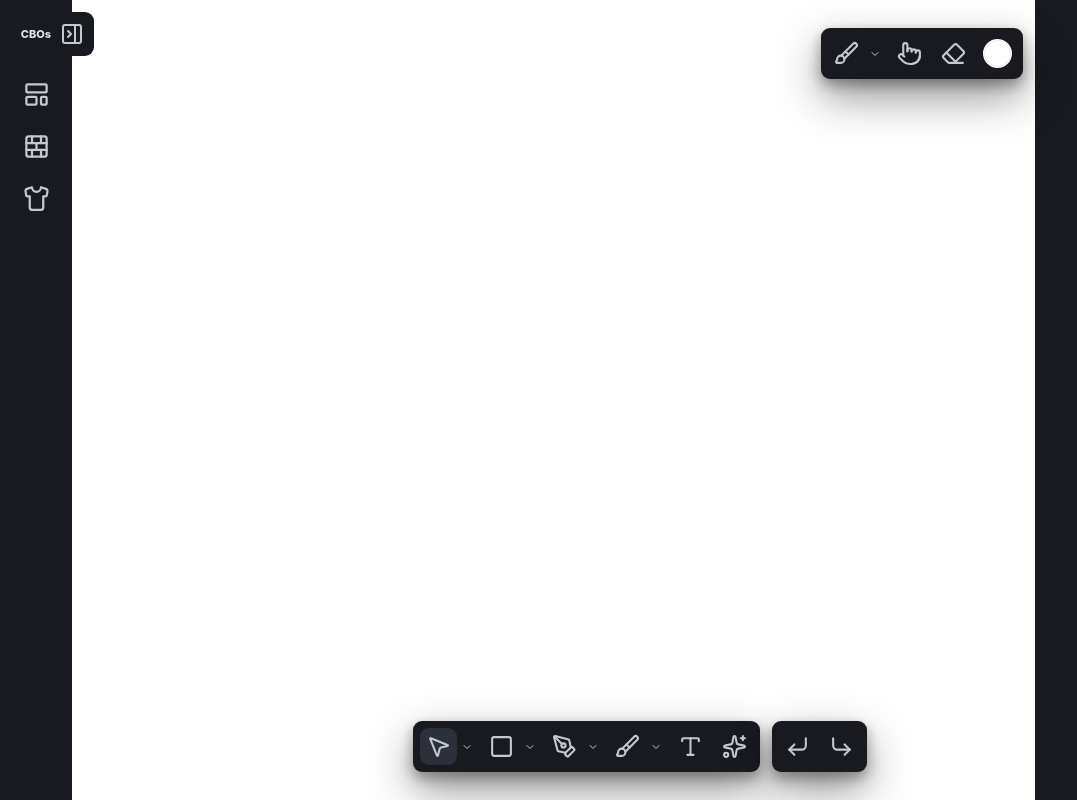
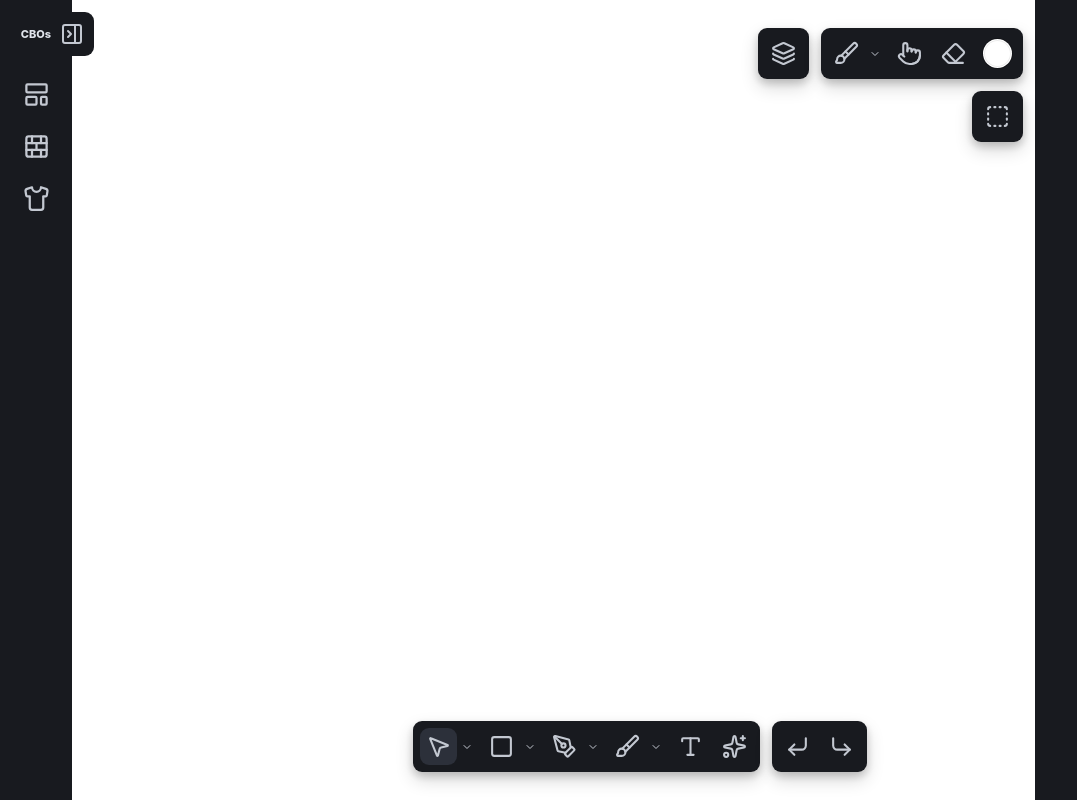
Before and after one commit to micheal44mic/2deditorcbo, a plain HTML site: page index.html in a window 1280 px wide. Shown: the whole page, without its empty margins (0-1077 px from the left). Drawn offline with Linux system fonts and the light colour scheme.

Commit message:
feat: implement vertical and top toolbars with associated styles and initialization logic

```diff
--- a/css/toolbar.css
+++ b/css/toolbar.css
@@ -22,8 +22,8 @@
   border-radius: 9px;
   background: #181a1f;
   box-shadow:
-    0 6px 14px rgba(0, 0, 0, 0.35),
-    0 18px 44px rgba(0, 0, 0, 0.42);
+    0 4px 8px rgba(0, 0, 0, 0.18),
+    0 8px 18px rgba(0, 0, 0, 0.16);
 }
 
 .tool-button {
@@ -88,8 +88,8 @@
   border-radius: 9px;
   background: #181a1f;
   box-shadow:
-    0 6px 14px rgba(0, 0, 0, 0.35),
-    0 18px 44px rgba(0, 0, 0, 0.42);
+    0 4px 8px rgba(0, 0, 0, 0.18),
+    0 8px 18px rgba(0, 0, 0, 0.16);
 }
 
 .tool-menu-button.open .tool-popover {
--- a/css/top-toolbar.css
+++ b/css/top-toolbar.css
@@ -6,6 +6,7 @@
   display: flex;
   align-items: center;
   justify-content: flex-end;
+  gap: 12px;
   max-width: calc(100vw - var(--left-panel-width) - var(--right-panel-width) - 24px);
 }
 
--- /dev/null
+++ b/css/vertical-toolbar.css
@@ -0,0 +1,28 @@
+.right-vertical-toolbar-dock {
+  position: fixed;
+  top: 91px;
+  right: calc(var(--right-panel-width) + 12px);
+  z-index: 1000;
+  display: flex;
+  align-items: flex-end;
+  justify-content: flex-start;
+}
+
+.right-vertical-toolbar {
+  flex-direction: column;
+  width: 51px;
+  height: fit-content;
+  padding: 7px 6px;
+}
+
+.right-vertical-toolbar .tool-button::after {
+  top: 50%;
+  right: calc(100% + 10px);
+  bottom: auto;
+  left: auto;
+  transform: translateX(4px) translateY(-50%);
+}
+
+.right-vertical-toolbar .tool-button.tooltip-visible::after {
+  transform: translateX(0) translateY(-50%);
+}
--- a/index.html
+++ b/index.html
@@ -11,6 +11,7 @@
     <link rel="stylesheet" href="./css/drawer.css" />
     <link rel="stylesheet" href="./css/toolbar.css" />
     <link rel="stylesheet" href="./css/top-toolbar.css" />
+    <link rel="stylesheet" href="./css/vertical-toolbar.css" />
     <link rel="stylesheet" href="./css/color-picker.css" />
     <link rel="stylesheet" href="./css/color-drop.css" />
     <link rel="stylesheet" href="./css/tooltips.css" />
@@ -266,6 +267,7 @@
     <script src="./js/drawer.js"></script>
     <script src="./js/drag-scroll.js"></script>
     <script src="./js/top-toolbar.js"></script>
+    <script src="./js/vertical-toolbar.js"></script>
     <script src="./js/color-picker.js"></script>
     <script src="./js/color-drop.js"></script>
     <script src="./js/toolbar.js"></script>
--- a/js/app.js
+++ b/js/app.js
@@ -3,6 +3,7 @@ document.addEventListener("DOMContentLoaded", () => {
   window.CBO.initDrawer();
   window.CBO.initDragScroll();
   window.CBO.initTopToolbar();
+  window.CBO.initVerticalToolbar();
   window.CBO.initColorPicker();
   window.CBO.initColorDrop();
   window.CBO.initToolbar();
--- a/js/top-toolbar.js
+++ b/js/top-toolbar.js
@@ -17,6 +17,15 @@ window.CBO.initTopToolbar = function initTopToolbar() {
   dock.dataset.tooltipZone = "";
 
   dock.innerHTML = `
+    <nav class="bottom-toolbar top-layers-toolbar" aria-label="Layers toolbar">
+      <button class="tool-button top-layers-button" type="button" aria-label="LAYERS" aria-pressed="false" data-tooltip="LAYERS">
+        <svg xmlns="http://www.w3.org/2000/svg" viewBox="0 0 24 24" fill="none" stroke="currentColor" stroke-width="2" stroke-linecap="round" stroke-linejoin="round" aria-hidden="true">
+          <path d="M12.83 2.18a2 2 0 0 0-1.66 0L2.6 6.08a1 1 0 0 0 0 1.83l8.58 3.91a2 2 0 0 0 1.66 0l8.58-3.9a1 1 0 0 0 0-1.83z" />
+          <path d="M2 12a1 1 0 0 0 .58.91l8.6 3.91a2 2 0 0 0 1.65 0l8.58-3.9A1 1 0 0 0 22 12" />
+          <path d="M2 17a1 1 0 0 0 .58.91l8.6 3.91a2 2 0 0 0 1.65 0l8.58-3.9A1 1 0 0 0 22 17" />
+        </svg>
+      </button>
+    </nav>
     <nav class="bottom-toolbar top-toolbar" aria-label="Paint toolbar">
       <div class="tool-group" aria-label="Brush tools">
         <button class="tool-button" type="button" aria-label="BRUSH" aria-pressed="false" data-tooltip="BRUSH" data-toolset-primary="top-brush" data-tool-sync="brush" data-tool>
@@ -65,4 +74,13 @@ window.CBO.initTopToolbar = function initTopToolbar() {
   `;
 
   editorPage.appendChild(dock);
+
+  const layersButton = dock.querySelector(".top-layers-button");
+
+  layersButton.addEventListener("click", () => {
+    layersButton.classList.add("active");
+    window.setTimeout(() => {
+      layersButton.classList.remove("active");
+    }, 140);
+  });
 };
--- /dev/null
+++ b/js/vertical-toolbar.js
@@ -0,0 +1,41 @@
+window.CBO = window.CBO || {};
+
+window.CBO.initVerticalToolbar = function initVerticalToolbar() {
+  const editorPage = document.querySelector(".editor-page");
+
+  if (!editorPage) {
+    return;
+  }
+
+  if (document.querySelector(".right-vertical-toolbar-dock")) {
+    return;
+  }
+
+  const dock = document.createElement("div");
+  dock.className = "right-vertical-toolbar-dock";
+  dock.setAttribute("aria-label", "Canvas side controls");
+  dock.dataset.tooltipZone = "";
+
+  dock.innerHTML = `
+    <nav class="bottom-toolbar right-vertical-toolbar" aria-label="Canvas side toolbar">
+      <button class="tool-button" type="button" aria-label="HOLD" aria-pressed="false" data-tooltip="HOLD" data-tool>
+        <svg xmlns="http://www.w3.org/2000/svg" viewBox="0 0 24 24" fill="none" stroke="currentColor" stroke-width="2" stroke-linecap="round" stroke-linejoin="round" aria-hidden="true">
+          <path d="M5 3a2 2 0 0 0-2 2" />
+          <path d="M19 3a2 2 0 0 1 2 2" />
+          <path d="M21 19a2 2 0 0 1-2 2" />
+          <path d="M5 21a2 2 0 0 1-2-2" />
+          <path d="M9 3h1" />
+          <path d="M9 21h1" />
+          <path d="M14 3h1" />
+          <path d="M14 21h1" />
+          <path d="M3 9v1" />
+          <path d="M21 9v1" />
+          <path d="M3 14v1" />
+          <path d="M21 14v1" />
+        </svg>
+      </button>
+    </nav>
+  `;
+
+  editorPage.appendChild(dock);
+};
```
